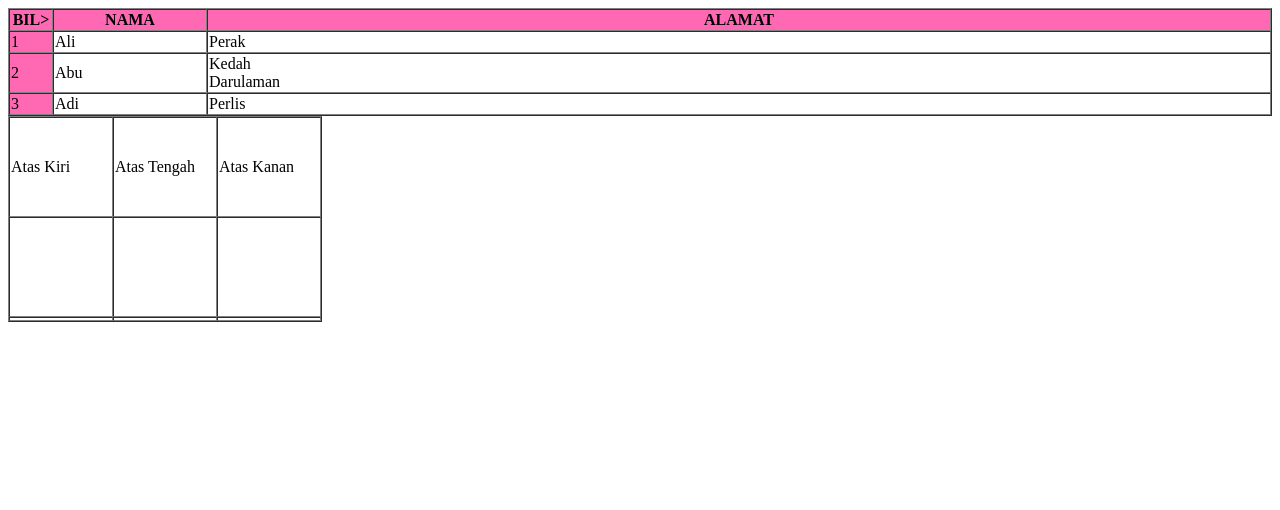
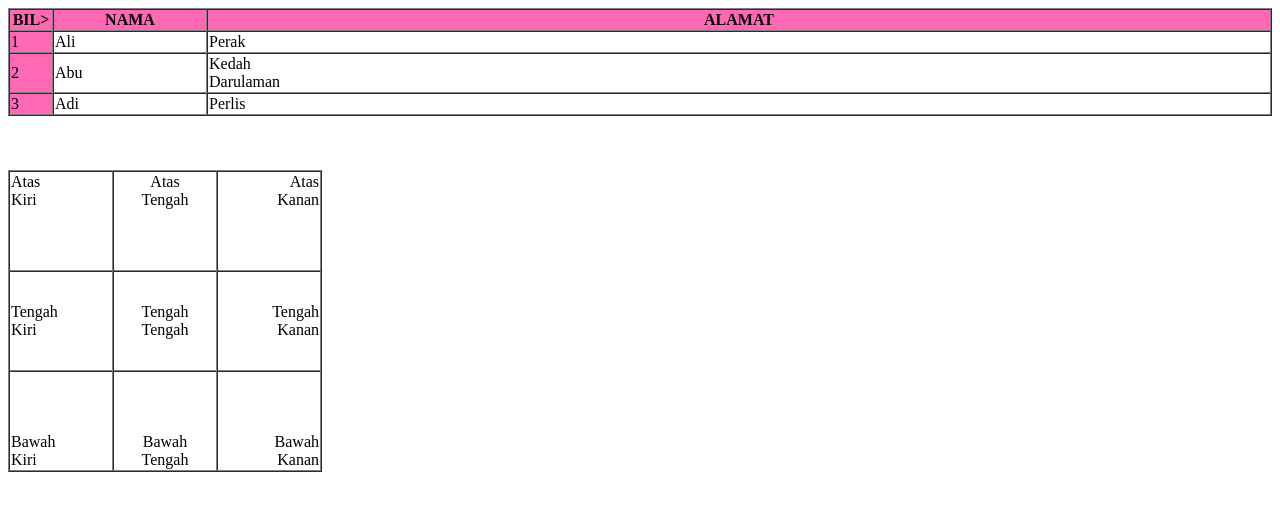
Before and after one commit to IntanNurFarhanah/dft40043_latihan_04, a plain HTML site: page index.html in a window 1280 px wide. Drawn offline with Linux system fonts and the light colour scheme.

Commit message:
latihan04

```diff
--- a/index.html
+++ b/index.html
@@ -30,23 +30,23 @@
             <td>Perlis</td>
         </tr>
     </table>
-
+    <br><br><br>
 
     <table border="1" cellspacing="0">
-        <tr height="100">
-            <td width="100">Atas Kiri</td>
-            <td width="100">Atas Tengah</td>
-            <td width="100">Atas Kanan</td>
+        <tr height="100" valign="top">
+            <td width="100">Atas<br>Kiri</td>
+            <td width="100" align="center">Atas<br>Tengah</td>
+            <td width="100" align="right">Atas<br>Kanan</td>
         </tr>
         <tr height="100">
-            <td width="100"></td>
-            <td width="100"></td>
-            <td></td>
+            <td>Tengah<br>Kiri</td>
+            <td align="center">Tengah<br>Tengah</td>
+            <td align="right">Tengah<br>Kanan</td>
         </tr>
-        <tr>
-            <td></td>
-            <td></td>
-            <td></td>
+        <tr height="100" valign="bottom">
+            <td>Bawah<br>Kiri</td>
+            <td align="center">Bawah<br>Tengah</td>
+            <td align="right">Bawah<br>Kanan</td>
         </tr>
     </table>
 
```
